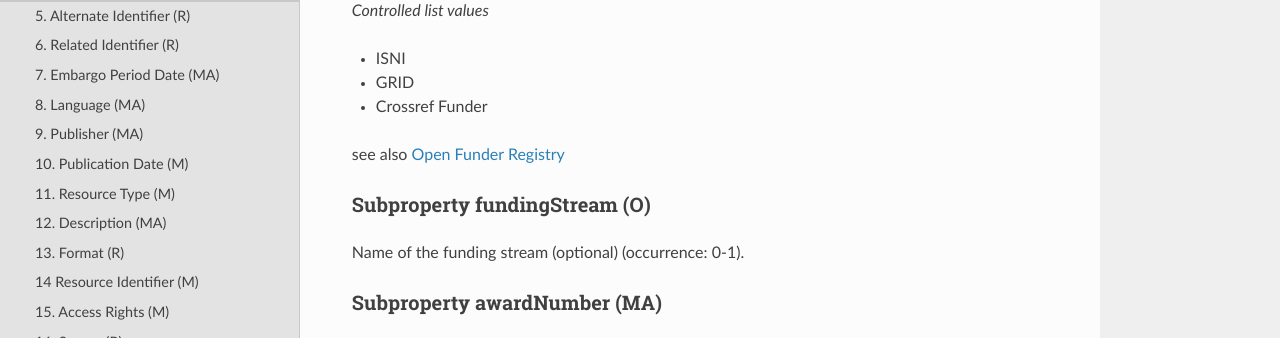
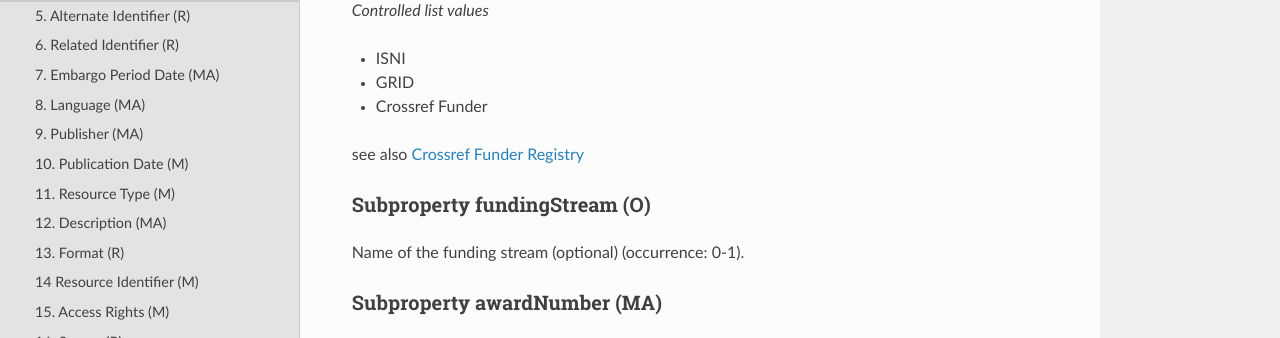
Before and after one commit to openaire/guidelines-literature-repositories, a Sphinx documentation site: the page built from docs/field_projectid.rst, in a window 1280 px wide and 900 px high, scrolled down 1081 px. Shown: the part 113-451 px from the top of the window. Built offline with Sphinx 7.4.7 and the Read the Docs theme 2.0.0, drawn with Linux system fonts in a browser that asks for light colours; a script that is not in the unit is left out.

Commit message:
fix link to crossref funder registry

```diff
--- a/docs/field_projectid.rst
+++ b/docs/field_projectid.rst
@@ -49,7 +49,7 @@ Type of the unique identifier of the funding entity (occurrence: 0-1).
 
 .. include:: vocabularies/funderidentifiertype.rst
 
-see also `Open Funder Registry`_
+see also `Crossref Funder Registry`_
 
 Subproperty fundingStream (O)
 -----------------------------
@@ -90,4 +90,4 @@ An example utilizing all fields:
     </oaire:fundingReference>
    </oaire:fundingReferences>
 
-.. _Open Funder Registry: http://fundref.org/fundingdata/registry.html
+.. _Crossref Funder Registry: http://fundref.org/services/funder-registry
```
